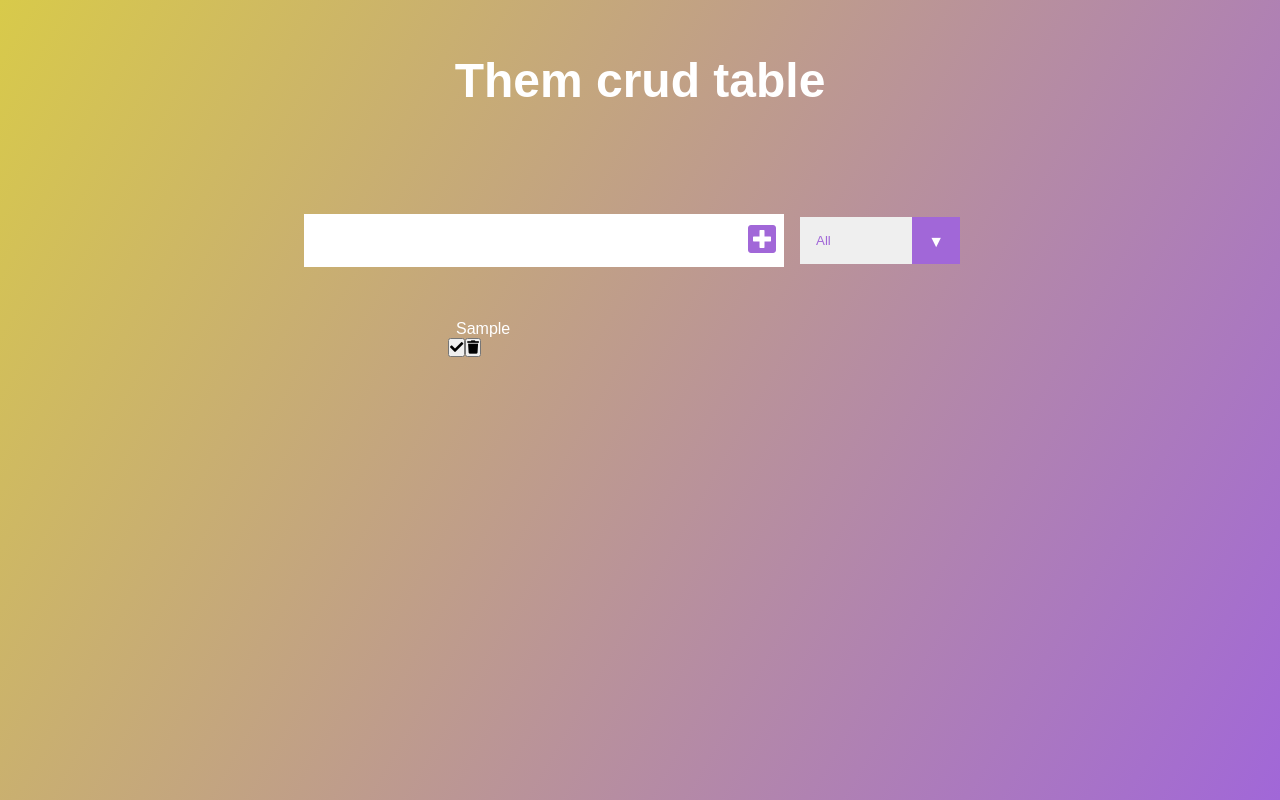
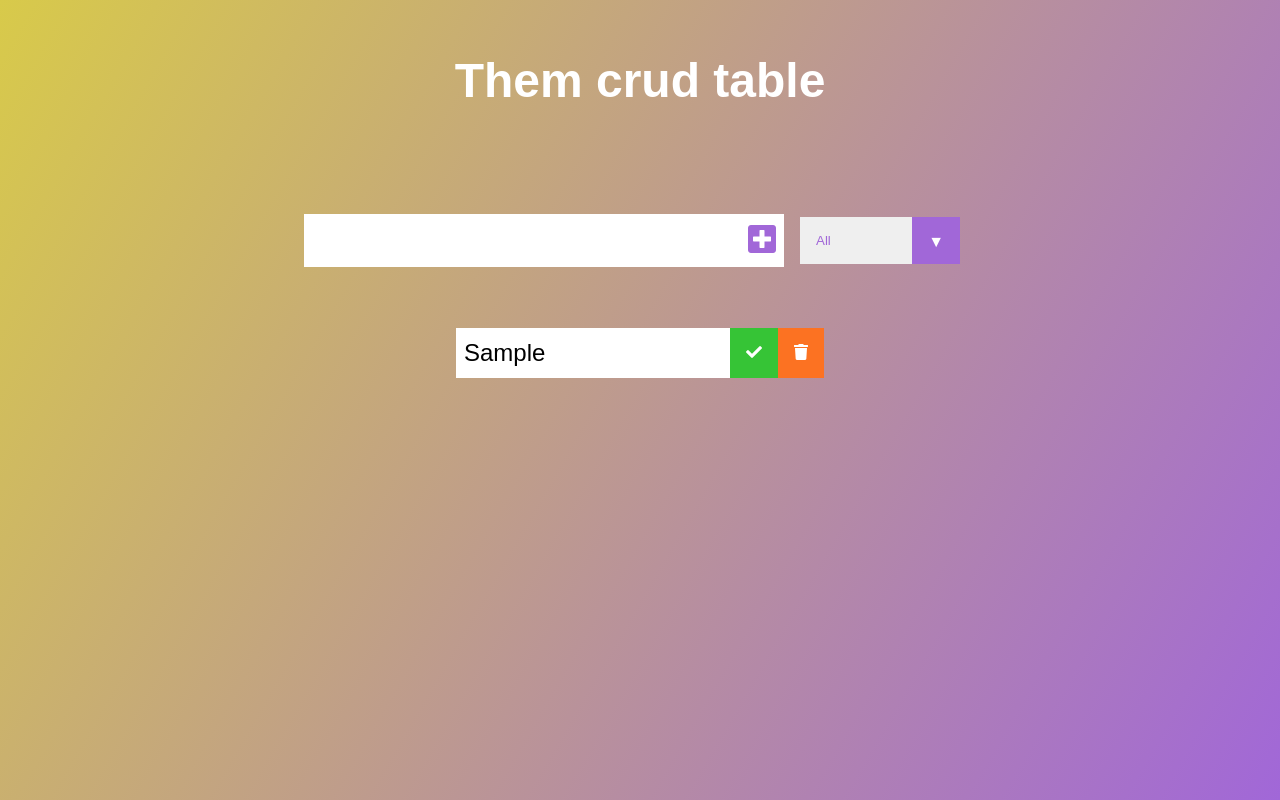
Before and after one commit to xovest/table, a React (Create React App) app: page / in a window 1280 px wide. Both pictures are taken after typing "Sample" into the empty fields and a click on the button 762 px from the left and 240 px from the top of the page. Built offline with nearby package versions, Linux system fonts and the light colour scheme; the HTML template or start-up script is replaced by a standard one.

Commit message:
filtering and solving css problems

```diff
--- a/src/App.js
+++ b/src/App.js
@@ -1,4 +1,4 @@
-import { useState } from 'react';
+import { useEffect, useState } from 'react';
 import './App.css';
 import Form from './components/Form';
 import TodoList from './components/TodoList';
@@ -9,14 +9,50 @@ function App() {
   const [status, setStatus] = useState('all')
   const [filteredTodos, setFilteredTodos] = useState([])
 
+  const filterHandler = () => {
+    switch (status) {
+      case 'completed':
+        setFilteredTodos(todos.filter(todo => todo.completed === true))
+        break
+      case 'uncompleted':
+        setFilteredTodos(todos.filter(todo => todo.completed === false))
+        break
+      default:
+        setFilteredTodos(todos)
+        break
+    }
+  }
+
+  useEffect(() => {
+    getLocalTodos()
+  }, [])
+
+  useEffect(() => {
+    filterHandler()
+    saveLocalTodos()
+  }, [todos, status])
+
+  const saveLocalTodos = () => {
+    localStorage.setItem('todos', JSON.stringify(todos))
+  }
+
+  const getLocalTodos = () => {
+    if (localStorage.getItem('todos') === null) {
+      localStorage.setItem('todos', JSON.stringify([]))
+    } else {
+      let todoLocal = JSON.parse(localStorage.getItem('todos'))
+      setTodos(todoLocal)
+    }
+  }
+
   return (
-    <>
+    <div className='App'>
       <header>
         <h1>Them crud table</h1>
       </header>
       <Form inputText={inputText} setInputText={setInputText} todos={todos} setTodos={setTodos} setStatus={setStatus} />
-      <TodoList todos={todos} setTodos={setTodos} />
-    </>
+      <TodoList todos={todos} setTodos={setTodos} filteredTodos={filteredTodos} />
+    </div>
   );
 }
 
--- a/src/components/Todo.js
+++ b/src/components/Todo.js
@@ -15,10 +15,10 @@ const Todo = ({ text, todo, todos, setTodos }) => {
   }
 
   return (
-    <div>
+    <div className="todo">
       <li className={`todo-item ${todo.completed ? "completed" : ""}`}>{text}</li>
-      <button onClick={completeHandler} className="complete-btn"><i className="fas fa-check"></i></button>
-      <button onClick={deleteHandler} className="trash-btn"><i className="fas fa-trash"></i></button>
+      <button onClick={completeHandler} className="complete-button"><i className="fas fa-check"></i></button>
+      <button onClick={deleteHandler} className="trash-button"><i className="fas fa-trash"></i></button>
     </div>
   )
 }
--- a/src/components/TodoList.js
+++ b/src/components/TodoList.js
@@ -1,10 +1,10 @@
 import Todo from "./Todo"
 
-const TodoList = ({ todos, setTodos }) => {
+const TodoList = ({ todos, setTodos, filteredTodos }) => {
   return (
     <div className="todo-container">
       <ul className="todo-list">
-        {todos.map(todo => (
+        {filteredTodos.map(todo => (
           <Todo text={todo.text} todo={todo} key={todo.id} todos={todos} setTodos={setTodos} />
         ))}
       </ul>
```
